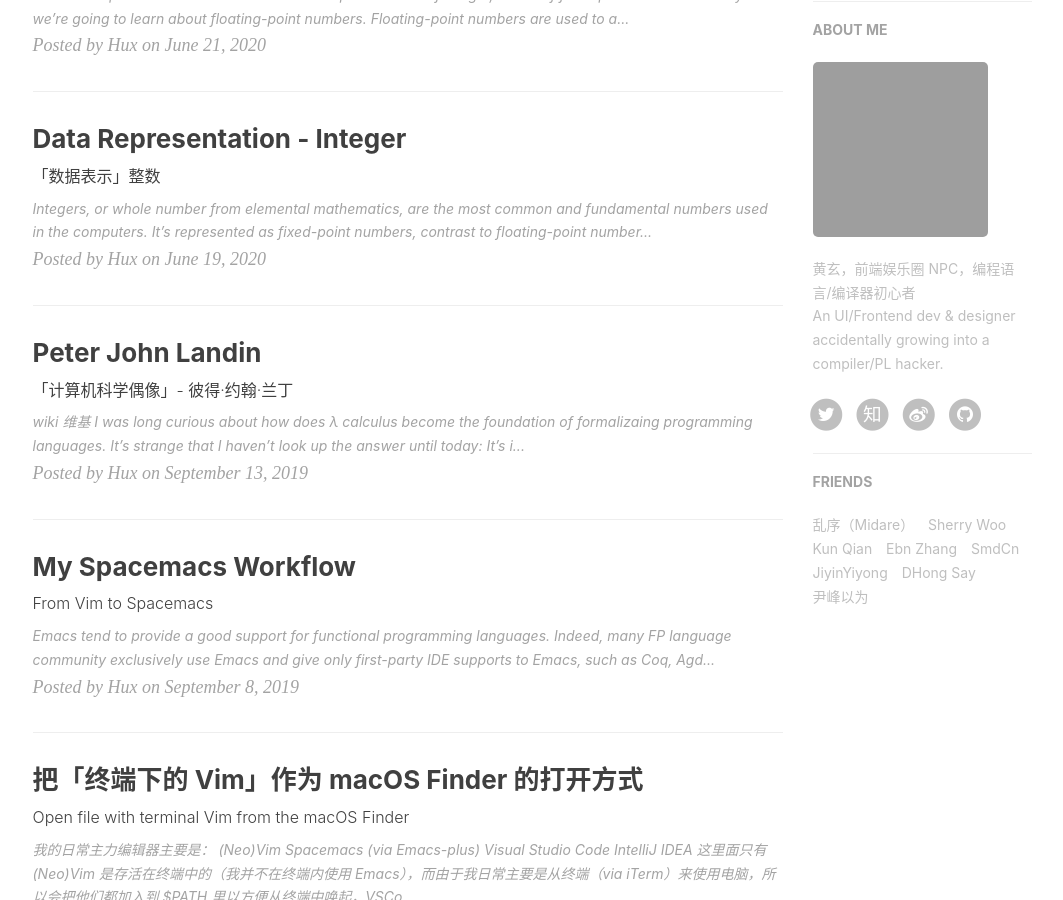
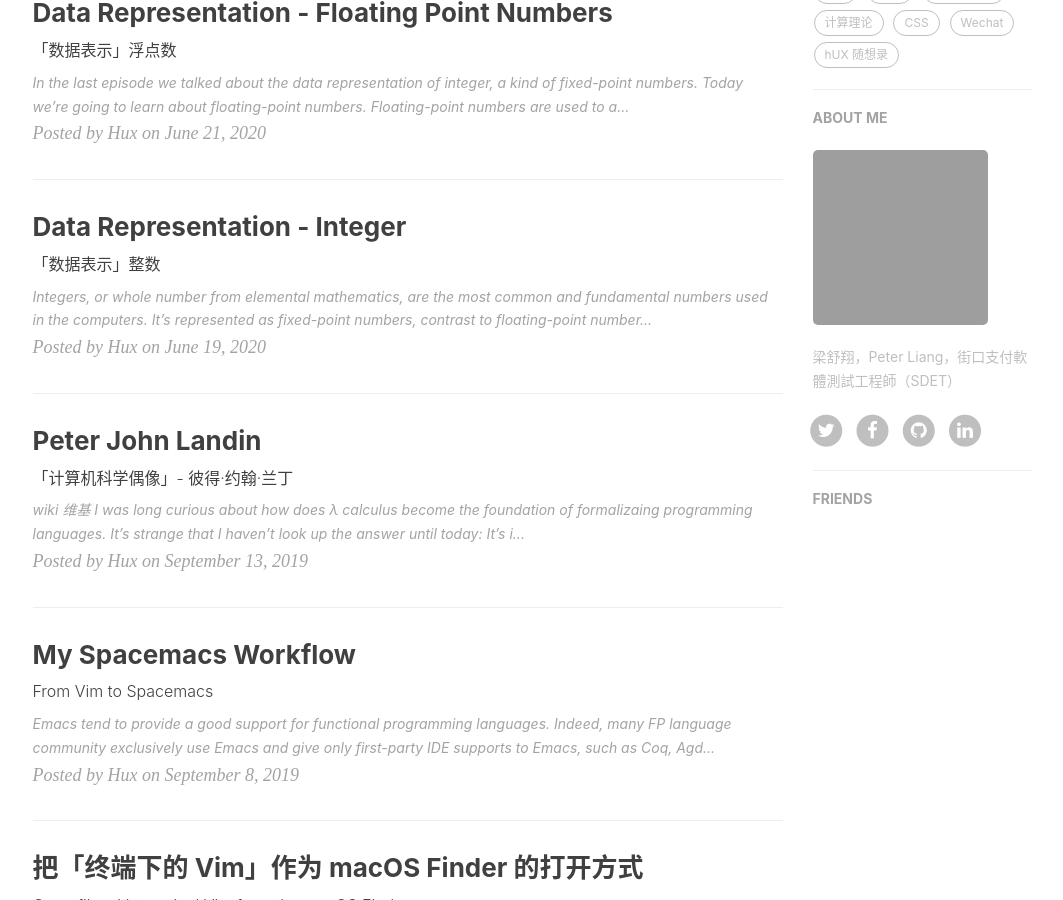
Before and after one commit to ShuHsiangLiang/ShuHsiangLiang.github.io, a Jekyll site: the page built from index.html, in a window 1280 px wide and 900 px high, scrolled down 821 px. Shown: the whole window, without its empty margins (135-1198 px from the left). Built offline with Jekyll 4.4.1, drawn with Linux system fonts in a browser that asks for light colours; nearby versions of some CDN libraries; the list of posts is cut into pages by our own code; comment, search, counter and statistics services are not loaded; some of the changed text lies outside the part shown; grey boxes are pictures that could not be loaded.

Commit message:
update: config.yml

```diff
--- a/_config.yml
+++ b/_config.yml
@@ -1,11 +1,11 @@
 # Site settings
-title: Hux Blog
-SEOTitle: 黄玄的博客 | Hux Blog
+title: Shu-Hsiang Liang's Blog
+SEOTitle: 梁舒翔的部落格｜Peter's Blog
 header-img: img/home-bg.jpg
-email: huxpro@gmail.com
-description: "关于程序与设计、黑客与画家 | 黄玄，Web & Mobile Lover，Software Engineer，UX Designer | 这里是 @Hux黄玄 的个人博客，与你一起发现更大的世界。"
-keyword: "黄玄, Hux黄玄, Hux, 鬼栈, huxpro, @huxpro, 黄玄的博客, Hux Blog, 博客, 个人网站, 互联网, Web, JavaScript, 前端, 设计"
-url: "https://huangxuan.me"              # your host, for absolute URL
+email: peter30616@gmail.com
+description: "Software Development Engineer in Test @ JKOPay"
+keyword: "梁舒翔, Peter Liang, Peter, 自動化測試, Python, BlockChain, Solidity"
+url: "https://peterliang.me"              # your host, for absolute URL
 baseurl: ""                             # for example, '/blog' if your blog hosted on 'host/blog'
 
 # Publish posts or collection documents with a future date.
@@ -13,12 +13,10 @@ future: true
 
 # SNS settings
 RSS: false
-weibo_username:     huxpro
-zhihu_username:     huxpro
-github_username:    huxpro
-twitter_username:   huxpro
-#facebook_username:  huxpro
-#linkedin_username:  firstname-lastname-idxxxx
+github_username:    ShuHsiangLiang
+twitter_username:   PeterLiang
+facebook_username:  梁舒翔（Peter Liang）
+linkedin_username:  shu-hsiang-liang
 
 
 
@@ -72,14 +70,14 @@ netease_comment: false
 
 # Google Analytics
 ga_track_id: 'UA-49627206-1'            # Format: UA-xxxxxx-xx
-ga_domain: huangxuan.me
+ga_domain: peterliang.me
 
 
 
 # Sidebar settings
 sidebar: true                           # whether or not using Sidebar.
-sidebar-about-description: "黄玄，前端娱乐圈 NPC，编程语言/编译器初心者 <br> An UI/Frontend dev & designer accidentally growing into a compiler/PL hacker."
-sidebar-avatar: https://github.com/Huxpro.png # use absolute URL, seeing it's used in both `/` and `/about/`
+sidebar-about-description: "梁舒翔，Peter Liang，街口支付軟體測試工程師（SDET）"
+sidebar-avatar: https://github.com/ShuHsiangLiang.png # use absolute URL, seeing it's used in both `/` and `/about/`
 
 
 
@@ -102,32 +100,8 @@ page-mathjax: false
 
 # Friends
 friends: [
-    {
+    # {
     #     title: "Su",
     #     href: "http://su.gallery/"
-    # },{
-        title: "乱序（Midare）",
-        href: "http://mida.re/"
-    },{
-        title: "Sherry Woo",
-        href: "https://sherrywoo.me/"
-    },{
-        title: "Kun Qian",
-        href: "http://kunq.me"
-    },{
-        title: "Ebn Zhang",
-        href: "http://ebnbin.com/"
-    },{
-        title: "SmdCn",
-        href: "http://blog.smdcn.net"
-    },{
-        title: "JiyinYiyong",
-        href: "http://tiye.me/"
-    },{
-        title: "DHong Say",
-        href: "http://dhong.co"
-    },{
-        title: "尹峰以为",
-        href: "http://ingf.github.io/"
-    }
+    # },{}
 ]
```
